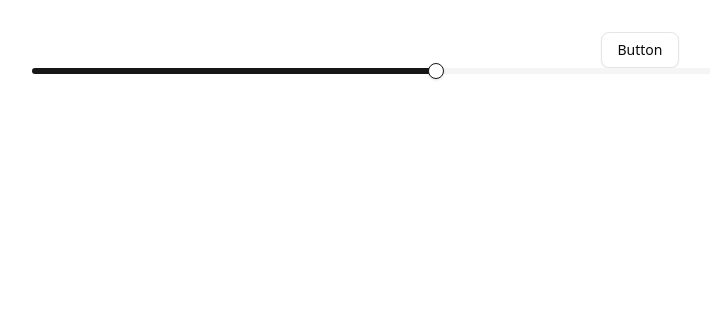
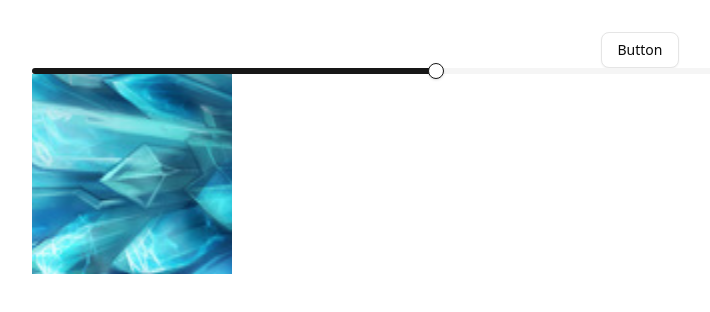
Before and after one commit to Leaemerlyn/LoLGeoGuesser, a React (Vite) app: page / in a window 1280 px wide. Shown: the top 312 px of the page, without its empty margins (0-710 px from the left). Built offline with nearby package versions, Linux system fonts and the light colour scheme.

Commit message:
Rebased and fixed smoosh issue

```diff
--- a/src/components/RandomCrop.tsx
+++ b/src/components/RandomCrop.tsx
@@ -28,7 +28,7 @@ export const RandomCrop: FC<RandomCropProps> = (props) => {
     console.log(`xTranslate: ${xTranslate}, yTranslate: ${yTranslate}`);
 
     return <div style={{ overflow: 'hidden', width: `${CROP_WIDTH}px`, height: `${CROP_HEIGHT}px` }}>
-        <img src={src} style={{ height: `${WHOLE_IMAGE_HEIGHT}px`, translate: `-${xTranslate}px -${yTranslate}px` }} />
+        <img src={src} style={{ height: `${WHOLE_IMAGE_HEIGHT}px`, width: `${WHOLE_IMAGE_WIDTH}px`, maxWidth: `${WHOLE_IMAGE_WIDTH}px`, translate: `-${xTranslate}px -${yTranslate}px` }} />
     </div>
 
 }
```
